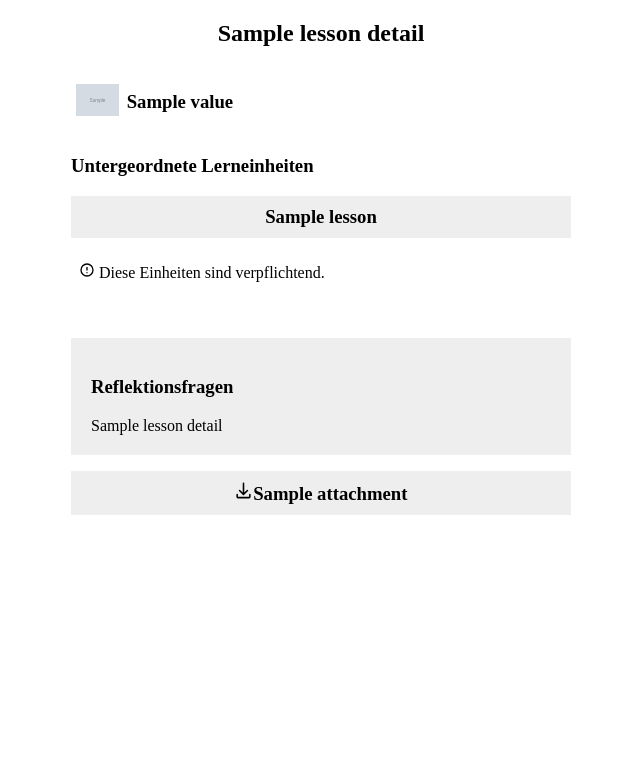
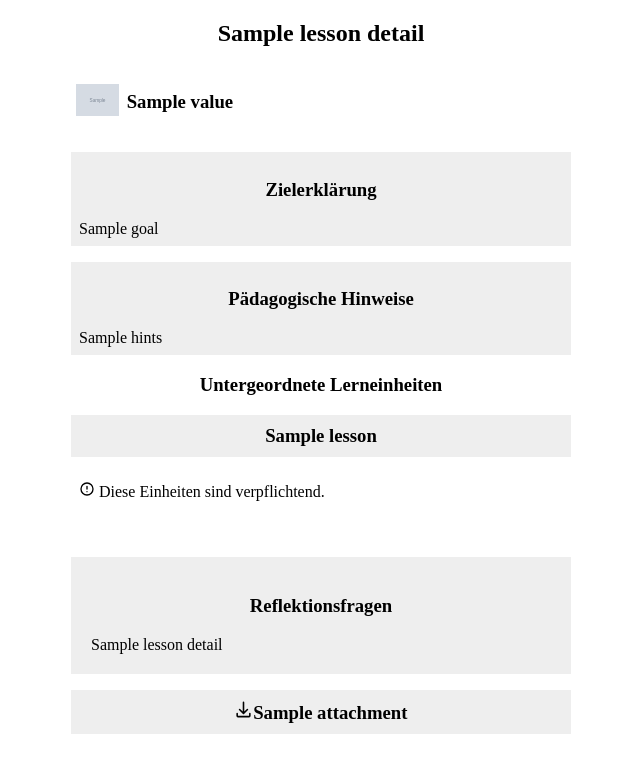
Before and after one commit to digitalfabrik/ish-goalkeeper, a Django app: template src/gui/templates/lesson.html in a window 1280 px wide. Shown: the top 773 px of the page, without its empty margins (319-959 px from the left). Run offline with Django 3.2, Linux system fonts and the light colour scheme; the template is opened without the code that fills it: most values are stand-ins (such as "Sample title", 1, 10 or a date in 2020); grey boxes marked "Sample" are stand-in pictures; some libraries are stand-ins or nearby versions; some web fonts are replaced.

Commit message:
Add goal and hints to lesson model, fixes #76

```diff
--- a/src/gui/admin.py
+++ b/src/gui/admin.py
@@ -15,7 +15,7 @@ class LessonAdmin(SummernoteModelAdmin):
     """
     Rich Text Editor for Lessons
     """
-    summernote_fields = ['description', 'questions']
+    summernote_fields = ['description', 'questions', 'hints', 'goal']
 
 
 # pylint: disable=R0903
--- a/src/gui/models/lesson.py
+++ b/src/gui/models/lesson.py
@@ -16,6 +16,8 @@ class Lesson(MPTTModel):  # pylint: disable=R0903
                             db_index=True,
                             on_delete=models.CASCADE,
                             verbose_name="Übergeordnete Lektion")
+    goal = models.TextField('Zielerklärung', max_length=500, blank=True)
+    hints = models.TextField('Pädagogische Hinweise', max_length=500, blank=True)
     description = models.TextField('Beschreibung', blank=True)
     questions = models.TextField('Reflektionsfragen', blank=True)
     mandatory = models.BooleanField('Verpflichtend', blank=True)
--- a/src/gui/templates/lesson.html
+++ b/src/gui/templates/lesson.html
@@ -13,13 +13,26 @@
     <table><tr><td><img style="height:2em;" src="{{item.icon.url}}" alt="{{item.description}}" title="{{item.description}}"></td><td><h3>{{ item.value }}</h3></td></tr></table>
   </div>
 {% endfor %}
+{% if lesson_details.goal %}
+<div class="content-item editable-content">
+  <h3 class="centered">Zielerklärung</h3>
+  {{ lesson_details.goal }}
+</div>
+{% endif %}
+{% if lesson_details.hints %}
+<div class="content-item editable-content">
+  <h3 class="centered">Pädagogische Hinweise</h3>
+  {{ lesson_details.hints }}
+</div>
+{% endif %}
 {% if lesson_details.description and lesson_details.description.strip %}
       <div class="content-item editable-content">
+        <h3 class="centered">Beschreibung</h3>
         {{ lesson_details.description }}
       </div>
 {% endif %}
 {% if sub_lesson_list %}
-    <h3>Untergeordnete Lerneinheiten</h3>
+    <h3 class="centered">Untergeordnete Lerneinheiten</h3>
   {% for lesson in sub_lesson_list %}
     <a href="/gui/course/{{ course.id }}/{{ lesson.id }}/" class="div-link">
       <div class="content-item centered {% if lesson.needs_feedback == 1 %}bg-ish{% else %}bg-grey{% endif %}">
@@ -41,7 +54,7 @@
 {% endif %}
 {% if lesson_details.questions %}
       <div class="content-item editable-content large-padding">
-        <h3>Reflektionsfragen</h3>
+        <h3 class="centered">Reflektionsfragen</h3>
         {{ lesson_details.questions }}
       </div>
 {% endif %}
```
Also changed, not shown: src/gui/migrations/0021_auto_20211021_1253.py (added), 1 other file.
